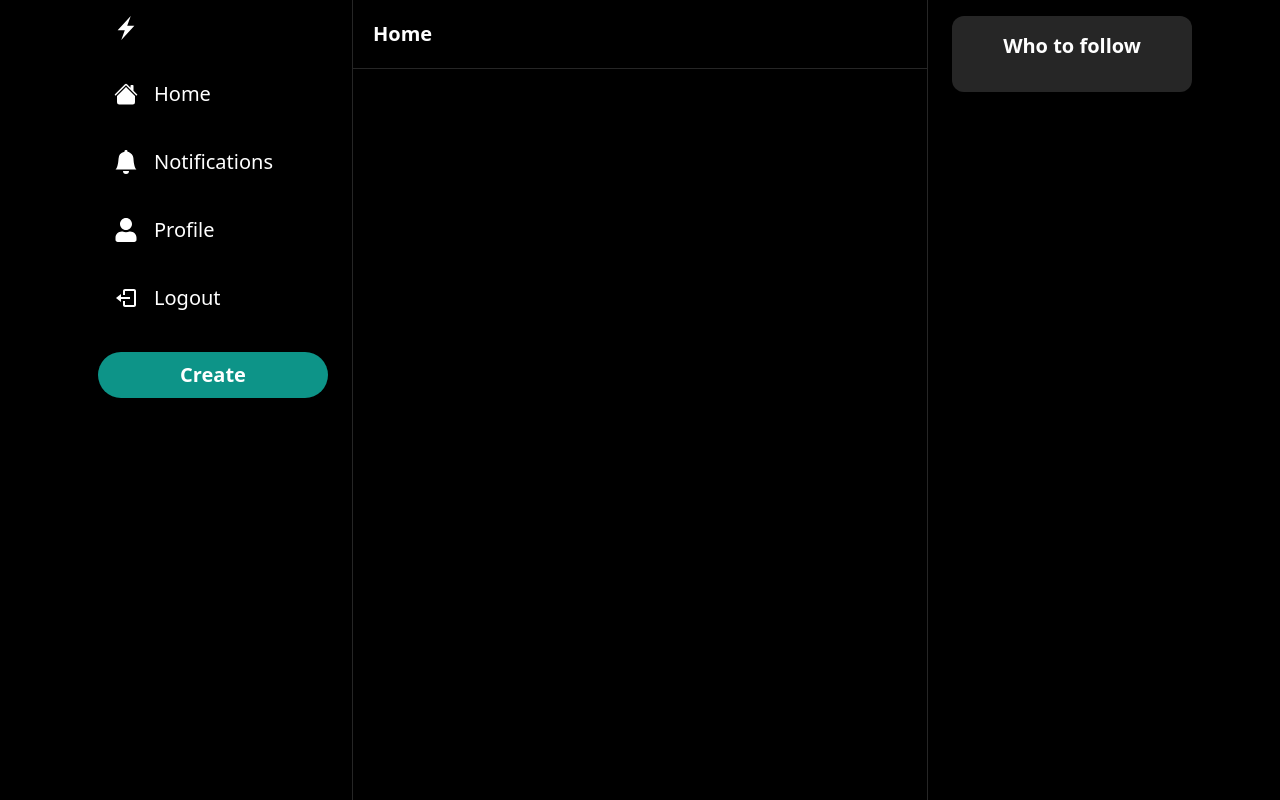
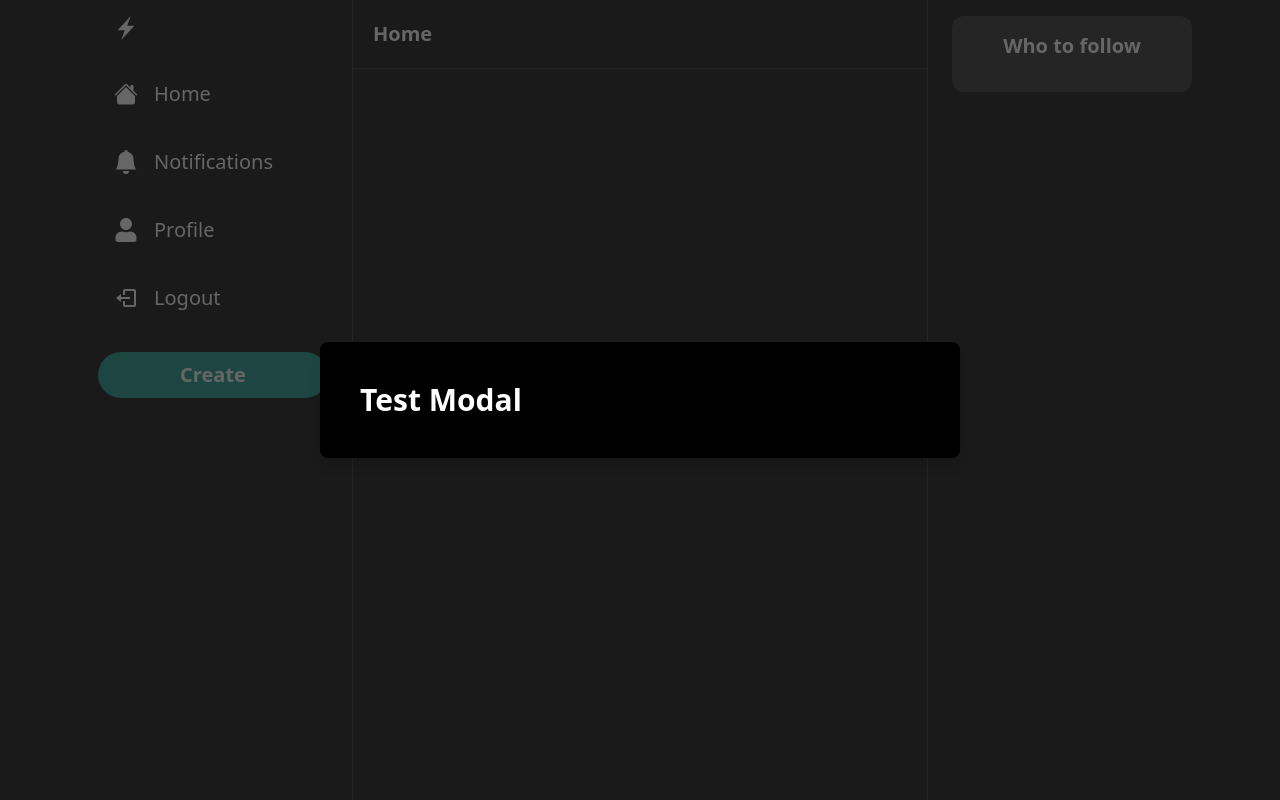
Before and after one commit to JoshSermon/twitter-project, a Next.js app: page / in a window 1280 px wide. Built offline with nearby package versions, Linux system fonts and the light colour scheme.

Commit message:
Added Test Modal - Homepage

```diff
--- a/components/Modal.tsx
+++ b/components/Modal.tsx
@@ -1,4 +1,5 @@
 import React from 'react';
+import { useCallback } from 'react';
 
 interface ModalProps {
     isOpen?: boolean;
@@ -21,17 +22,39 @@
     actionLabel,
     disabled
 }) => {
-    // const handleClose = useCallback(() => {
-    //     if (disabled) {
-    //         return
-    //     }
-    //     onClose();
-    //     }, [disabled, onClose]);
+    const handleClose = useCallback(() => {
+        if (disabled) {
+            return
+        }
+        onClose();
+        }, [disabled, onClose]);
+
+        const handleSubmit = useCallback(() => {
+            if (disabled) {
+                return
+            }
+            onSubmit();
+            }, [disabled, onSubmit]);
+
+        if (!isOpen) {
+            return null;
+        }
 
     return (
-        <div>
-
+        <>
+        <div className="justify-center items-center flex overflow-x-hidden overflow-y-auto fixed inset-0 z-50 outline-none focus:outline-none
+        bg-neutral-800 bg-opacity-70">
+        <div className="relative w-full lg:w-3/6 my-6 mx-auto lg:max-w-3xl h-full lg:h-auto">
+        {/* Content */}
+        <div className="h-full lg:h-auto border-0 rounded-lg shadow-lg relative flex flex-xol w-full bg-black outline-none focus:outline-none">
+        {/* Header */}
+        <div className="flex items-center justify-between p-10 rounded-t">
+                        <h3 className="text-3xl font-semibold text-white">{title}</h3>
+                    </div>
+                </div>
+            </div>
         </div>
+        </>
     )
 }
 
--- a/pages/_app.tsx
+++ b/pages/_app.tsx
@@ -7,10 +7,13 @@
 export default function MyApp({ Component, pageProps }: AppProps) {
   return (
     <>
-    <Modal />
+    <Modal isOpen title="Test Modal"/>
   <Layout>
   <Component {...pageProps} />
   </Layout>
   </>
   )
 }
+
+
+// Stopped 41:56 - May 28th, 2023
```
